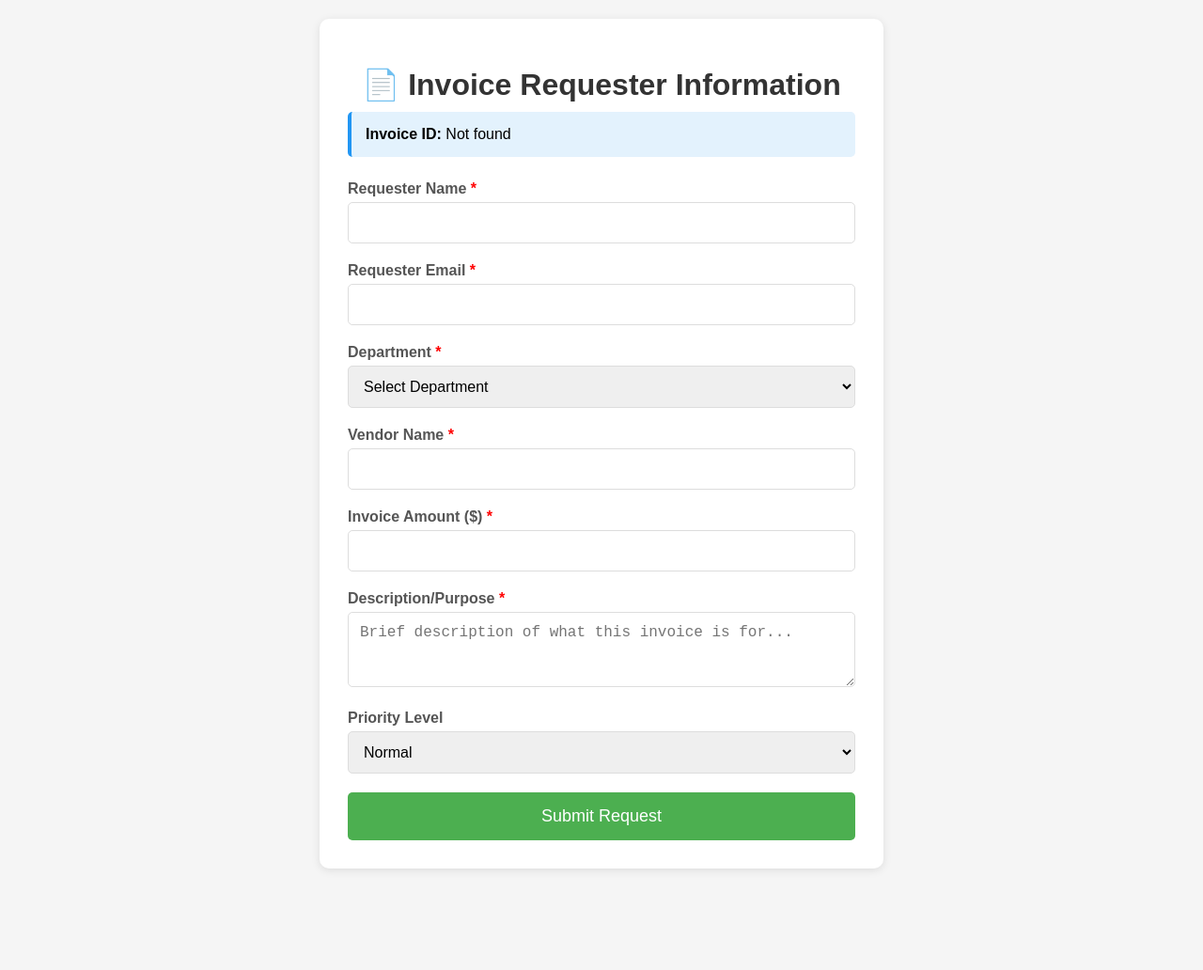
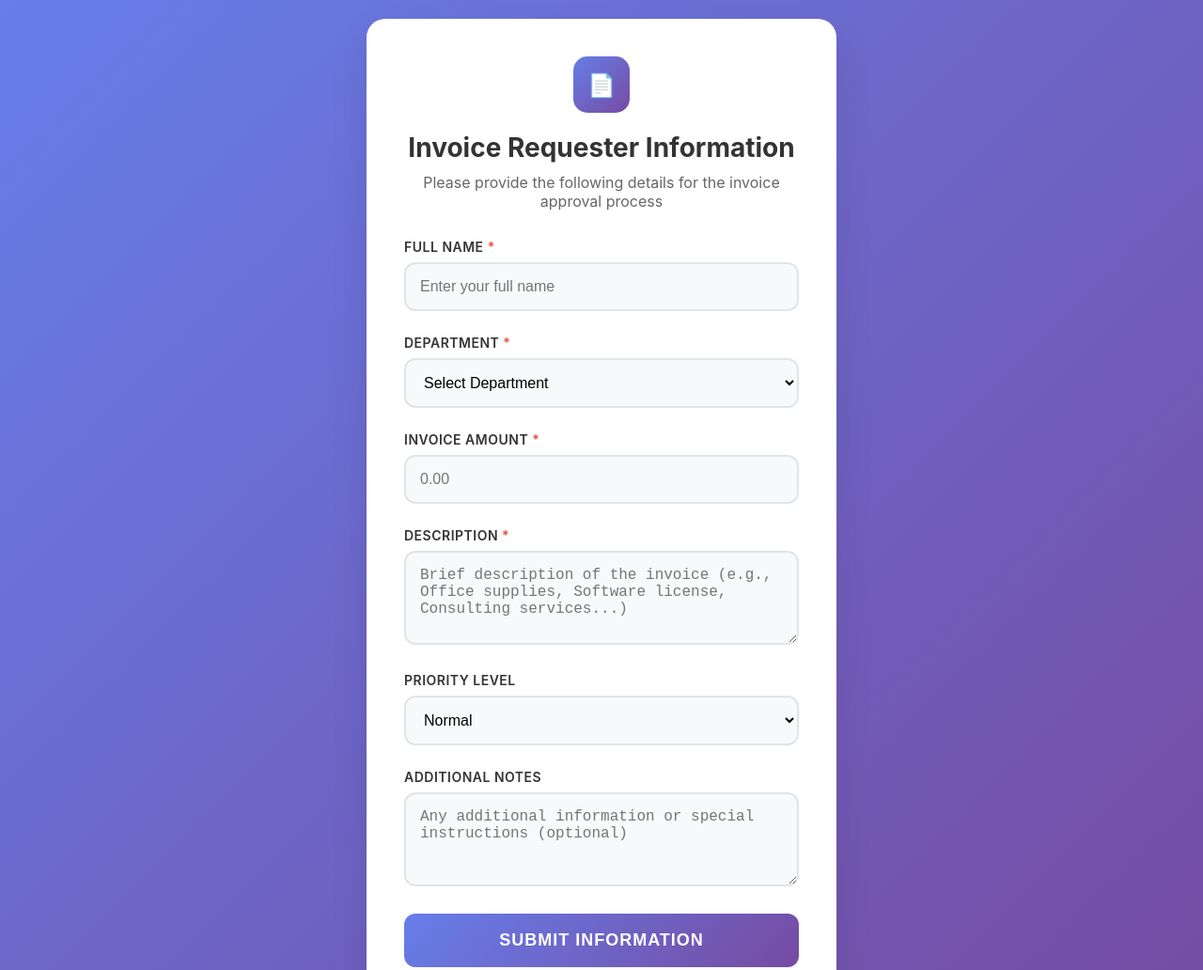
Before and after one commit to anjanan-glitch/invoice-forms-final, a plain HTML site: page index.html in a window 1280 px wide. Shown: the top 1032 px of the page at 94% size. Before the commit the page ends 944 px from the top, so only its background shows below. Drawn offline with Linux system fonts and the light colour scheme.

Commit message:
Update index.html

```diff
--- a/index.html
+++ b/index.html
@@ -5,154 +5,212 @@
     <meta name="viewport" content="width=device-width, initial-scale=1.0">
     <title>Invoice Requester Information</title>
     <style>
+        * {
+            margin: 0;
+            padding: 0;
+            box-sizing: border-box;
+        }
+
         body {
-            font-family: Arial, sans-serif;
-            max-width: 600px;
-            margin: 0 auto;
+            font-family: -apple-system, BlinkMacSystemFont, 'Segoe UI', Roboto, Oxygen, Ubuntu, Cantarell, sans-serif;
+            background: linear-gradient(135deg, #667eea 0%, #764ba2 100%);
+            min-height: 100vh;
+            display: flex;
+            align-items: center;
+            justify-content: center;
             padding: 20px;
-            background-color: #f5f5f5;
         }
 
         .container {
             background: white;
-            padding: 30px;
-            border-radius: 10px;
-            box-shadow: 0 2px 10px rgba(0,0,0,0.1);
+            border-radius: 20px;
+            box-shadow: 0 20px 40px rgba(0,0,0,0.1);
+            padding: 40px;
+            width: 100%;
+            max-width: 500px;
+            transform: translateY(0);
+            transition: all 0.3s ease;
         }
 
-        h1 {
+        .container:hover {
+            transform: translateY(-5px);
+            box-shadow: 0 25px 50px rgba(0,0,0,0.15);
+        }
+
+        .header {
+            text-align: center;
+            margin-bottom: 30px;
+        }
+
+        .header h1 {
             color: #333;
-            text-align: center;
+            font-size: 28px;
+            font-weight: 700;
             margin-bottom: 10px;
         }
 
-        .invoice-info {
-            background: #e3f2fd;
-            padding: 15px;
-            border-radius: 5px;
-            margin-bottom: 25px;
-            border-left: 4px solid #2196f3;
+        .header p {
+            color: #666;
+            font-size: 16px;
+        }
+
+        .invoice-icon {
+            width: 60px;
+            height: 60px;
+            background: linear-gradient(135deg, #667eea, #764ba2);
+            border-radius: 15px;
+            margin: 0 auto 20px;
+            display: flex;
+            align-items: center;
+            justify-content: center;
+            font-size: 24px;
+            color: white;
         }
 
         .form-group {
-            margin-bottom: 20px;
+            margin-bottom: 25px;
         }
 
         label {
             display: block;
-            margin-bottom: 5px;
-            font-weight: bold;
-            color: #555;
+            margin-bottom: 8px;
+            font-weight: 600;
+            color: #333;
+            font-size: 14px;
+            text-transform: uppercase;
+            letter-spacing: 0.5px;
         }
 
-        input, select, textarea {
+        input, textarea, select {
             width: 100%;
-            padding: 12px;
-            border: 1px solid #ddd;
-            border-radius: 5px;
+            padding: 15px;
+            border: 2px solid #e1e5e9;
+            border-radius: 12px;
             font-size: 16px;
-            box-sizing: border-box;
+            transition: all 0.3s ease;
+            background: #f8f9fa;
         }
 
-        input:focus, select:focus, textarea:focus {
-            border-color: #2196f3;
+        input:focus, textarea:focus, select:focus {
             outline: none;
-            box-shadow: 0 0 5px rgba(33,150,243,0.3);
+            border-color: #667eea;
+            background: white;
+            transform: scale(1.02);
+        }
+
+        textarea {
+            resize: vertical;
+            min-height: 100px;
         }
 
         .submit-btn {
-            background: #4caf50;
+            width: 100%;
+            background: linear-gradient(135deg, #667eea 0%, #764ba2 100%);
             color: white;
-            padding: 15px 30px;
             border: none;
-            border-radius: 5px;
+            padding: 18px;
+            border-radius: 12px;
             font-size: 18px;
+            font-weight: 600;
             cursor: pointer;
-            width: 100%;
-            transition: background-color 0.3s;
+            transition: all 0.3s ease;
+            text-transform: uppercase;
+            letter-spacing: 1px;
         }
 
         .submit-btn:hover {
-            background: #45a049;
+            transform: translateY(-2px);
+            box-shadow: 0 10px 25px rgba(102, 126, 234, 0.4);
+        }
+
+        .submit-btn:active {
+            transform: translateY(0);
+        }
+
+        .required {
+            color: #e74c3c;
         }
 
         .loading {
             display: none;
             text-align: center;
-            padding: 20px;
-            color: #666;
+            margin-top: 20px;
+        }
+
+        .loading-spinner {
+            display: inline-block;
+            width: 20px;
+            height: 20px;
+            border: 3px solid #f3f3f3;
+            border-top: 3px solid #667eea;
+            border-radius: 50%;
+            animation: spin 1s linear infinite;
+        }
+
+        @keyframes spin {
+            0% { transform: rotate(0deg); }
+            100% { transform: rotate(360deg); }
+        }
+
+        .success-message, .error-message {
+            display: none;
+            padding: 15px;
+            border-radius: 8px;
+            margin-top: 20px;
+            text-align: center;
+            font-weight: 600;
         }
 
         .success-message {
-            display: none;
             background: #d4edda;
             color: #155724;
-            padding: 15px;
-            border-radius: 5px;
-            text-align: center;
             border: 1px solid #c3e6cb;
         }
 
         .error-message {
-            display: none;
             background: #f8d7da;
             color: #721c24;
-            padding: 15px;
-            border-radius: 5px;
-            text-align: center;
             border: 1px solid #f5c6cb;
-        }
-
-        .required {
-            color: red;
         }
     </style>
 </head>
 <body>
     <div class="container">
-        <h1>📄 Invoice Requester Information</h1>
-
-        <div class="invoice-info">
-            <strong>Invoice ID:</strong> <span id="displayInvoiceId">Loading...</span>
+        <div class="header">
+            <div class="invoice-icon">📄</div>
+            <h1>Invoice Requester Information</h1>
+            <p>Please provide the following details for the invoice approval process</p>
         </div>
 
-        <form id="requesterForm" action="https://incyt.app.n8n.cloud/webhook-test/invoice-requester-info" method="POST">
+        <form id="requesterForm" method="POST" action="https://incyt.app.n8n.cloud/webhook/invoice-requester-info">
             <div class="form-group">
-                <label for="requester_name">Requester Name <span class="required">*</span></label>
-                <input type="text" id="requester_name" name="requester_name" required>
-            </div>
-
-            <div class="form-group">
-                <label for="requester_email">Requester Email <span class="required">*</span></label>
-                <input type="email" id="requester_email" name="requester_email" required>
+                <label for="requester">Full Name <span class="required">*</span></label>
+                <input type="text" id="requester" name="requester" required placeholder="Enter your full name">
             </div>
 
             <div class="form-group">
                 <label for="department">Department <span class="required">*</span></label>
                 <select id="department" name="department" required>
                     <option value="">Select Department</option>
-                    <option value="IT">IT</option>
-                    <option value="HR">HR</option>
+                    <option value="IT">Information Technology</option>
                     <option value="Finance">Finance</option>
+                    <option value="HR">Human Resources</option>
                     <option value="Marketing">Marketing</option>
+                    <option value="Sales">Sales</option>
                     <option value="Operations">Operations</option>
+                    <option value="Legal">Legal</option>
                     <option value="Other">Other</option>
                 </select>
             </div>
 
             <div class="form-group">
-                <label for="vendor_name">Vendor Name <span class="required">*</span></label>
-                <input type="text" id="vendor_name" name="vendor_name" required>
+                <label for="amount">Invoice Amount <span class="required">*</span></label>
+                <input type="number" id="amount" name="amount" step="0.01" min="0" required placeholder="0.00">
             </div>
 
             <div class="form-group">
-                <label for="amount">Invoice Amount ($) <span class="required">*</span></label>
-                <input type="number" id="amount" name="amount" step="0.01" min="0" required>
-            </div>
-
-            <div class="form-group">
-                <label for="description">Description/Purpose <span class="required">*</span></label>
-                <textarea id="description" name="description" rows="3" required placeholder="Brief description of what this invoice is for..."></textarea>
+                <label for="description">Description <span class="required">*</span></label>
+                <textarea id="description" name="description" required placeholder="Brief description of the invoice (e.g., Office supplies, Software license, Consulting services...)"></textarea>
             </div>
 
             <div class="form-group">
@@ -164,30 +222,29 @@
                 </select>
             </div>
 
-            <button type="submit" class="submit-btn">Submit Request</button>
+            <div class="form-group">
+                <label for="notes">Additional Notes</label>
+                <textarea id="notes" name="notes" placeholder="Any additional information or special instructions (optional)"></textarea>
+            </div>
+
+            <button type="submit" class="submit-btn">Submit Information</button>
 
             <div class="loading">
-                <p>📤 Submitting your request...</p>
+                <div class="loading-spinner"></div>
+                <p>Submitting your information...</p>
             </div>
 
             <div class="success-message">
-                <p>✅ <strong>Success!</strong> Your requester information has been submitted. The approval process will begin shortly.</p>
+                ✅ Information submitted successfully! The approval process will continue shortly.
             </div>
 
             <div class="error-message">
-                <p>❌ <strong>Error!</strong> There was a problem submitting your request. Please try again.</p>
+                ❌ There was an error submitting your information. Please try again.
             </div>
         </form>
     </div>
 
     <script>
-        // Get invoice_id from URL parameters
-        const urlParams = new URLSearchParams(window.location.search);
-        const invoiceId = urlParams.get('invoice_id');
-
-        // Display invoice ID
-        document.getElementById('displayInvoiceId').textContent = invoiceId || 'Not found';
-
         document.getElementById('requesterForm').addEventListener('submit', function(e) {
             e.preventDefault();
 
@@ -210,9 +267,8 @@
                 data[key] = value;
             }
 
-            // Add timestamp and invoice_id
+            // Add timestamp
             data.submission_time = new Date().toISOString();
-            data.invoice_id = invoiceId;
 
             // Submit to webhook
             fetch(form.action, {
```
